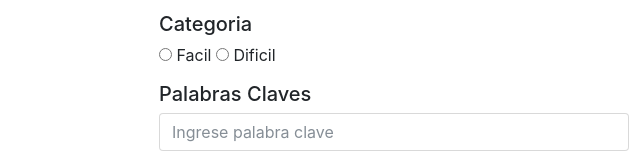
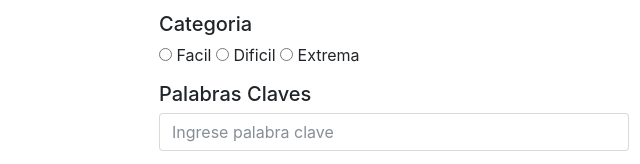
Before and after one commit to yasiotero/cumpleSphety, a plain HTML site: page index.html in a window 1280 px wide. Both pictures are taken after a click on the link "Cargar". Shown: the part 344-508 px from the top of the page, 246-886 px from the left. Drawn offline with Linux system fonts and the light colour scheme.

Commit message:
Add files via upload

```diff
--- a/index.html
+++ b/index.html
@@ -121,6 +121,7 @@
               <h5>Categoria</h5>
               <span class="radio-inline"><input value="facil" id="radio1" name="radio" type="radio" v-model="palabra.categoria"> Facil</span>
               <span class="radio-inline"><input value="dificil" id="radio2" name="radio" type="radio" v-model="palabra.categoria"> Dificil</span>
+               <span class="radio-inline"><input value="extrema" id="radio3" name="radio" type="radio" v-model="palabra.categoria"> Extrema</span>
             </div>
 
             <div class="col-md-12 form-group">
```
